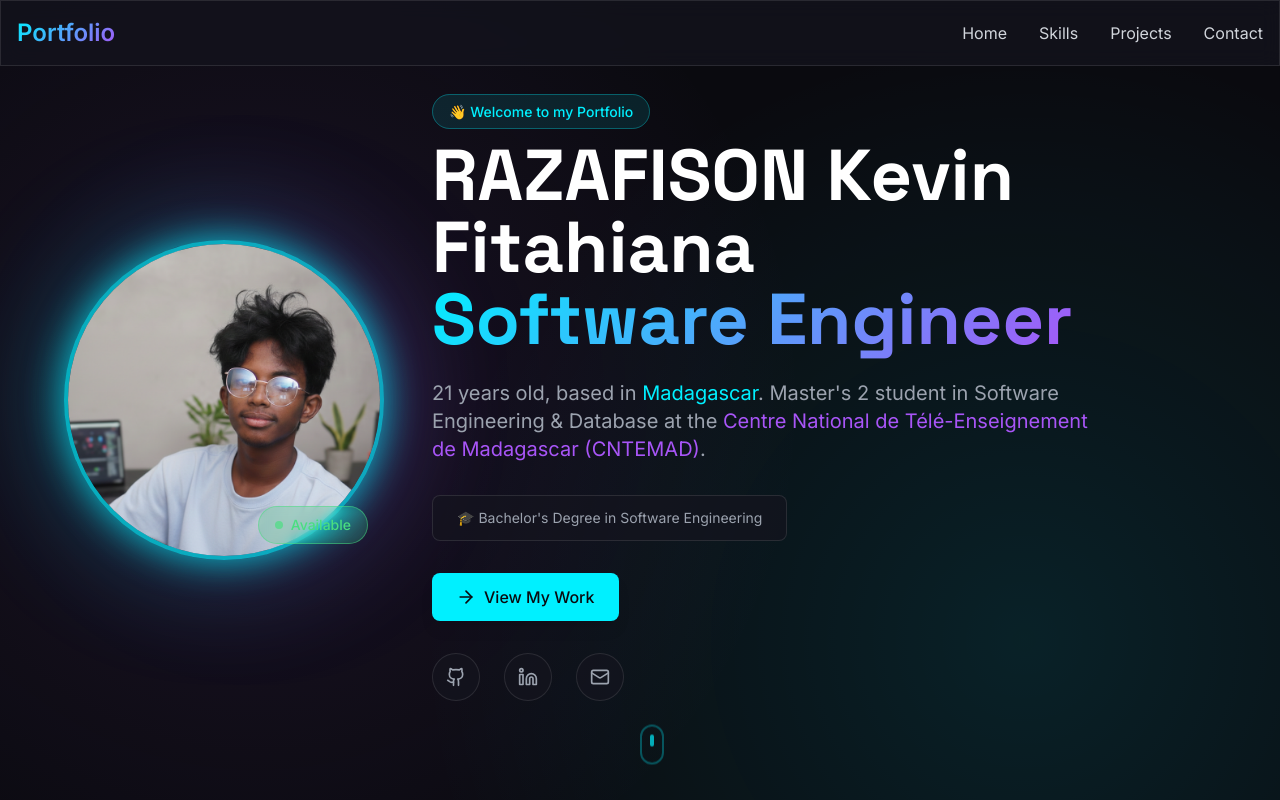
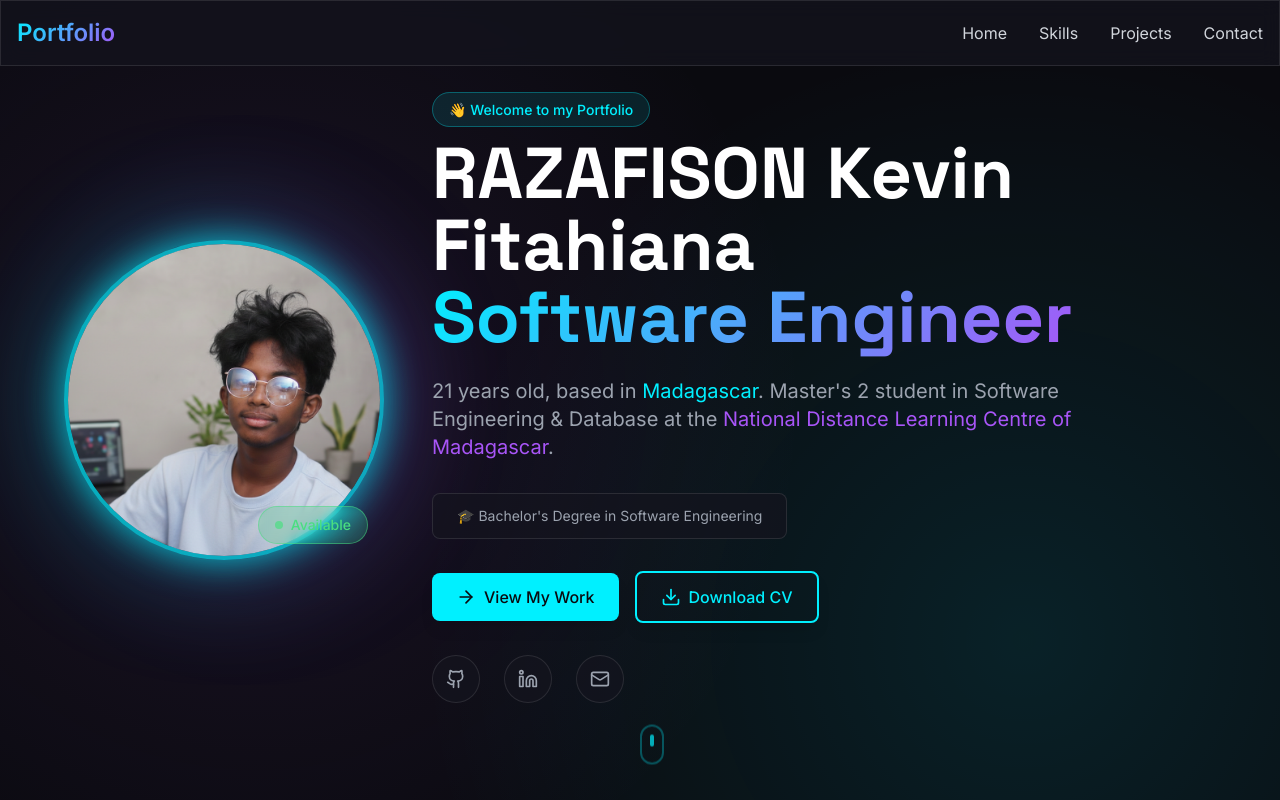
Before and after one commit to Kevin-Razafison/portfolio_2026, a React (Vite) app: page / in a window 1280 px wide. Shown: the top 800 px of the page. Built offline with nearby package versions, Linux system fonts and the light colour scheme.

Commit message:
feat: adding the cv button working

```diff
--- a/src/components/sections/Hero.jsx
+++ b/src/components/sections/Hero.jsx
@@ -1,5 +1,5 @@
 import React from 'react';
-import { ArrowRight, Github, Linkedin, Mail } from 'lucide-react';
+import { ArrowRight, Download, Github, Linkedin, Mail } from 'lucide-react';
 import GlowButton from '../ui/GlowButton';
 
 const Hero = () => {
@@ -59,7 +59,7 @@ const Hero = () => {
             >
               21 years old, based in <span className="text-cyber-blue">Madagascar</span>.
               Master's 2 student in Software Engineering & Database at the{' '}
-              <span className="text-cyber-purple">Centre National de Télé-Enseignement de Madagascar (CNTEMAD)</span>.
+              <span className="text-cyber-purple">National Distance Learning Centre of Madagascar</span>.
             </p>
 
             {/* Education Badge */}
@@ -82,6 +82,11 @@ const Hero = () => {
               <GlowButton onClick={() => document.getElementById('projects')?.scrollIntoView({ behavior: 'smooth' })} icon={ArrowRight}>
                 View My Work
               </GlowButton>
+              <a href="Kevin-Razafison-CV-2026.pdf" download>
+                <GlowButton variant="secondary" icon={Download}>
+                  Download CV
+                </GlowButton>
+              </a>
             </div>
 
             {/* Social Links */}
```
Also changed, not shown: 1 other file (tests, documents, lock files or other folders).
